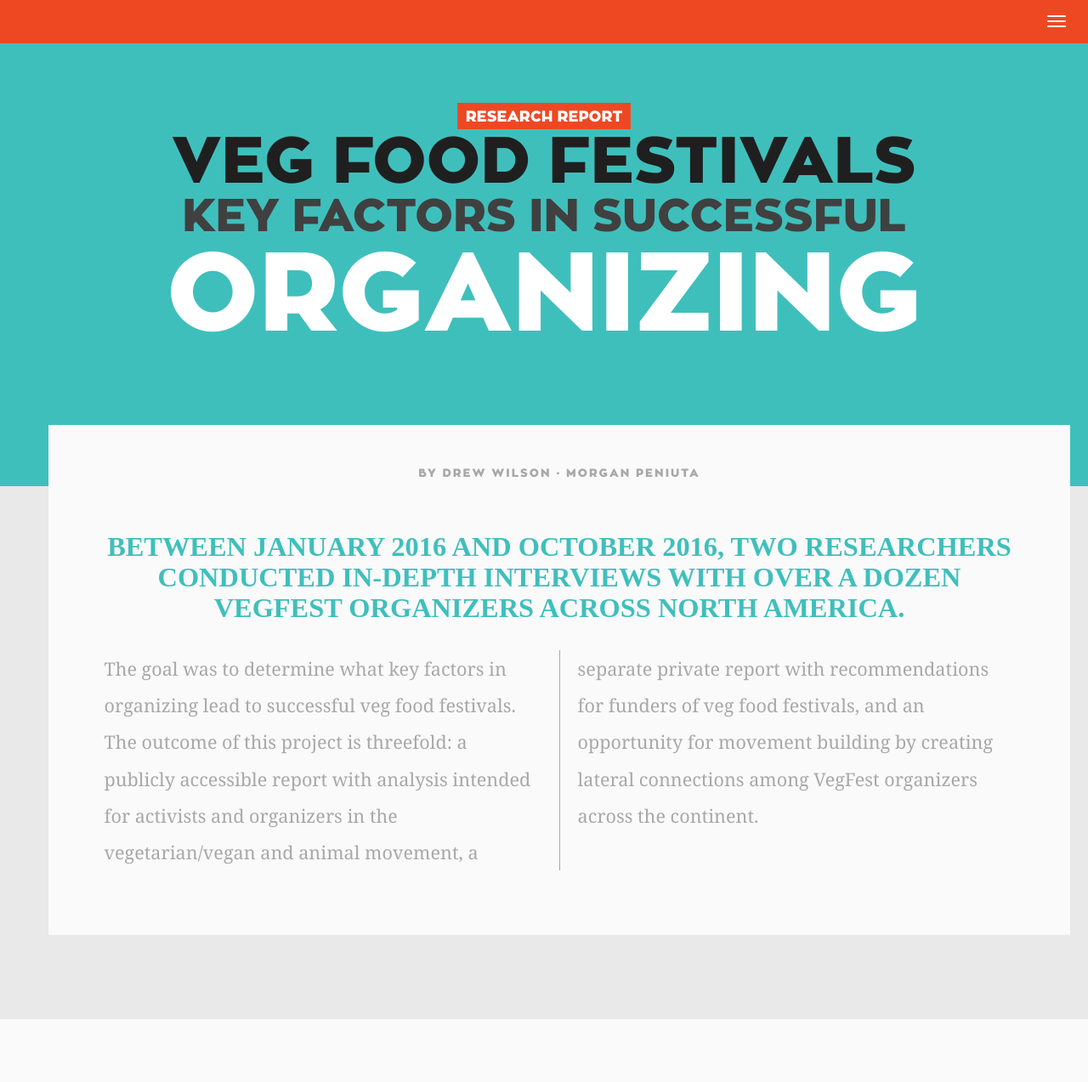
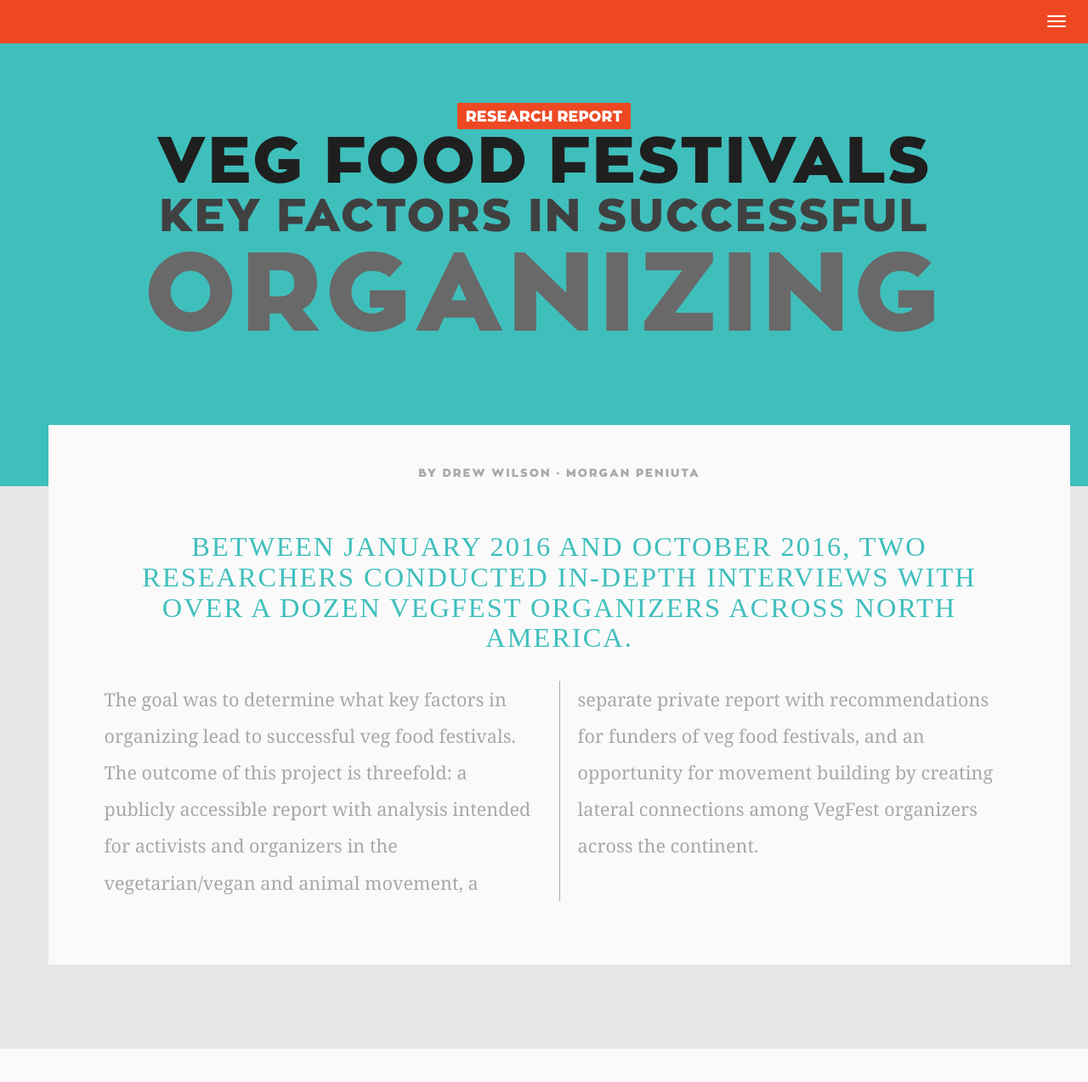
Before and after one commit to VegFest/vegfest.org, a Jekyll site: the page built from _posts/2016-07-07-research2016.md, in a window 1280 px wide and 1400 px high. Shown: the top 1273 px of the window at 85% size. Built offline with Jekyll 4.4.1, drawn with Linux system fonts in a browser that asks for light colours.

Commit message:
more styling and layout

```diff
--- a/_layouts/research2016-template.html
+++ b/_layouts/research2016-template.html
@@ -25,6 +25,7 @@
 		<link rel="stylesheet" href="/{{site.assets_dir}}{{site.css_dir}}opensans.css">
 		<link rel="stylesheet" href="/{{site.assets_dir}}{{site.css_dir}}style.css">
 		<link rel="stylesheet" href="/{{site.assets_dir}}{{site.css_dir}}vegfest-research-2016-style.css">
+
 
 		<script src="/assets/{{ site.js_dir }}jquery-1.10.1.min.js"></script>
 		<script src="/assets/{{site.js_dir}}bootstrap-3.1.0.min.js"></script>
@@ -87,13 +88,17 @@
 
 						</div>
 
+						<section class="row">
+							<div class="col-md-offset-3 col-md-1">
+								<h1 class="section-number">{{forloop.index}}</h1>
+							</div>
+							<div class="col-md-8">
 
-						<h1>{{post.title}}</h1>
-
-						<section>
-						{{post.content | markdownify}}
-						</section>
-						<hr>
+									<h1 class="section-title">{{post.title}}</h1>
+								{{post.content | markdownify}}
+								<hr>
+							</div>
+					</section>
 
 					{% endfor %}
 
--- a/assets/stylesheets/vegfest-research-2016-style.css
+++ b/assets/stylesheets/vegfest-research-2016-style.css
@@ -1,5 +1,7 @@
 ---
 ---
+
+@import url('https://fonts.googleapis.com/css?family=Open+Sans');
 
 #research-header {
   padding-top: 120px;
@@ -102,26 +104,38 @@
   line-height: 1.8em;
   background:#fafafa;
 }
-body h1, body h2, body h3, body h4 {
-  /*font-family: 'Lucida Grande', 'Lucida Sans Unicode', 'Lucida Sans', Geneva, Verdana, sans-serif;*/
-  font-family: 'zona_black_regular',sans-serif;
-  /*letter-spacing: -0.04em;*/
-  /*line-height: 1.15em;*/
+h1 {
+  font-family: 'Open Sans', sans-serif;
+  color: #1f1f1f;
+  letter-spacing: 2px;
   text-transform: uppercase;
 }
-h1 {
-  color: #1f1f1f;
-  font-weight: bold;
-  font-size: 3em;
+h2, h3, h4 {
+  font-family: 'zona_black_regular',sans-serif;
+  color: #3FBFBC;
+  letter-spacing: 0.04em;
+  text-transform: uppercase;
 }
-h2 {
-  color: #3d3d3d;
-  font-weight: bold;
+h3 {
+  color: #696969;
+}
+
+h1.section-number {
+  font-size: 6em;
+  color: #e8e5e5;
+  font-family: 'zona_black_regular',sans-serif;
+  margin-top: 0px;
+}
+h1.section-title {
+  font-size: 2.5em;
+  letter-spacing: 0px;
+  color: #e8e5e5;
+  padding-bottom: 1em;
 }
 
 #abstract {
   padding-bottom: 3.5em;
-  background:#e9e9e9;
+  background:#e8e5e5;
 }
 #abstract-text {
   margin: -4em 2em 2em 4em;
```
